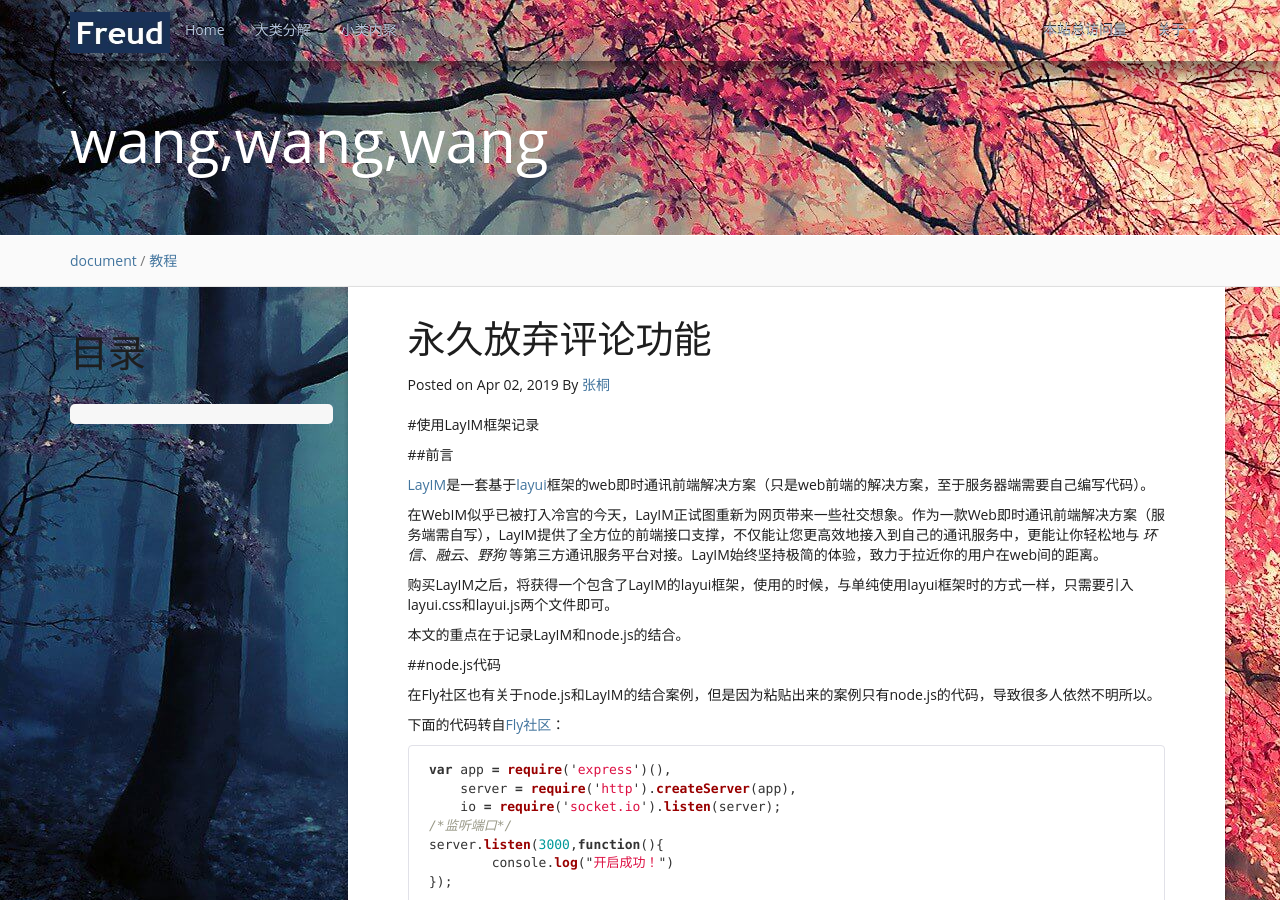
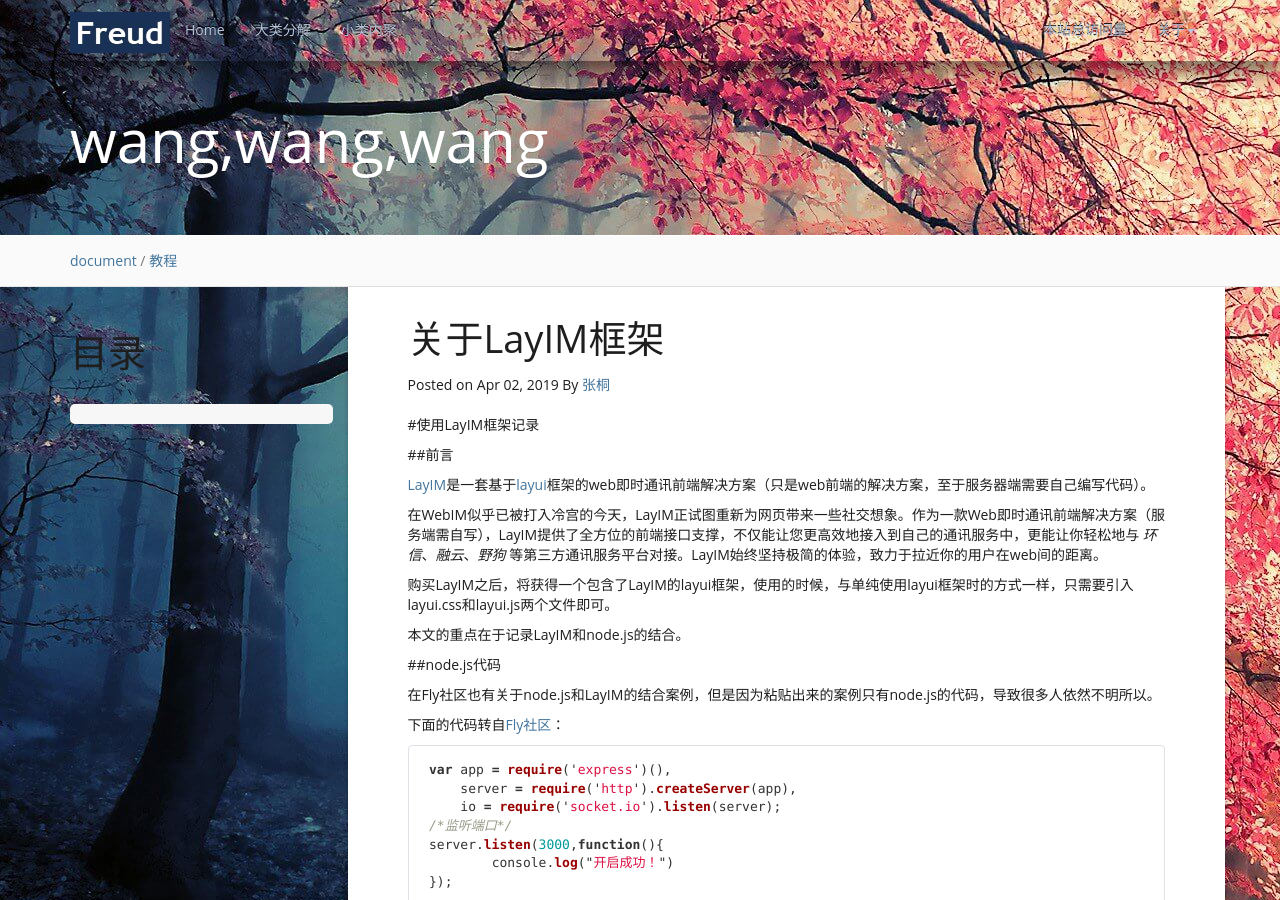
Before and after one commit to zhangto/zhangto.github.io, a Jekyll site: the page built from _posts/2019-4-3-LayIM使用记录.md, in a window 1280 px wide and 900 px high. Built offline with Jekyll 4.4.1, drawn with Linux system fonts in a browser that asks for light colours; nearby versions of some CDN libraries; a script that is not in the unit is left out; comment, search, counter and statistics services are not loaded.

Commit message:
Update 2019-4-3-LayIM使用记录.md

```diff
--- a/_posts/2019-4-3-LayIM使用记录.md
+++ b/_posts/2019-4-3-LayIM使用记录.md
@@ -1,6 +1,6 @@
 ---
 layout: post
-title:  永久放弃评论功能
+title:  关于LayIM框架
 date:   2019-04-03 00:00:00 +0800
 categories: document
 tag: 教程
```
